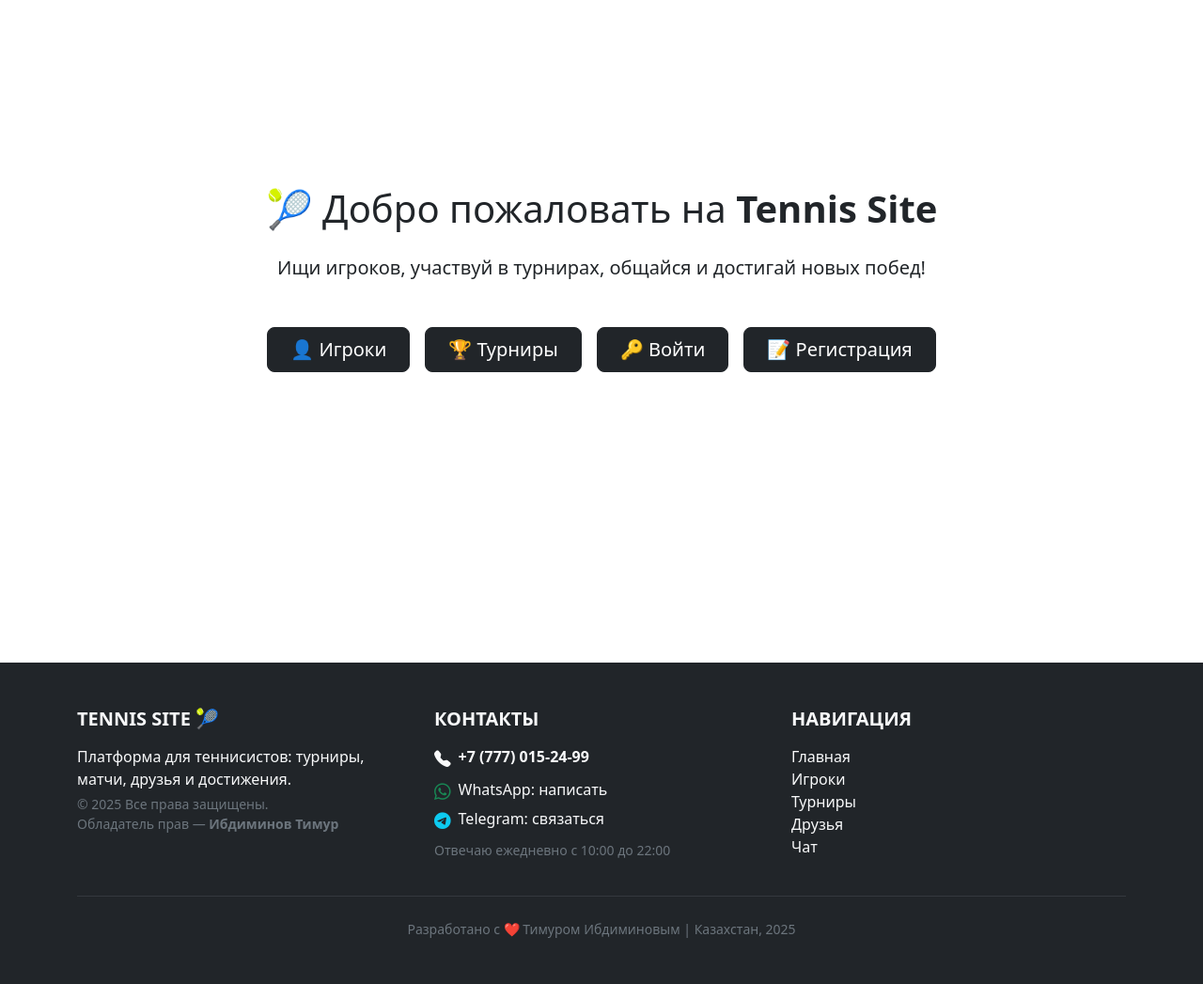
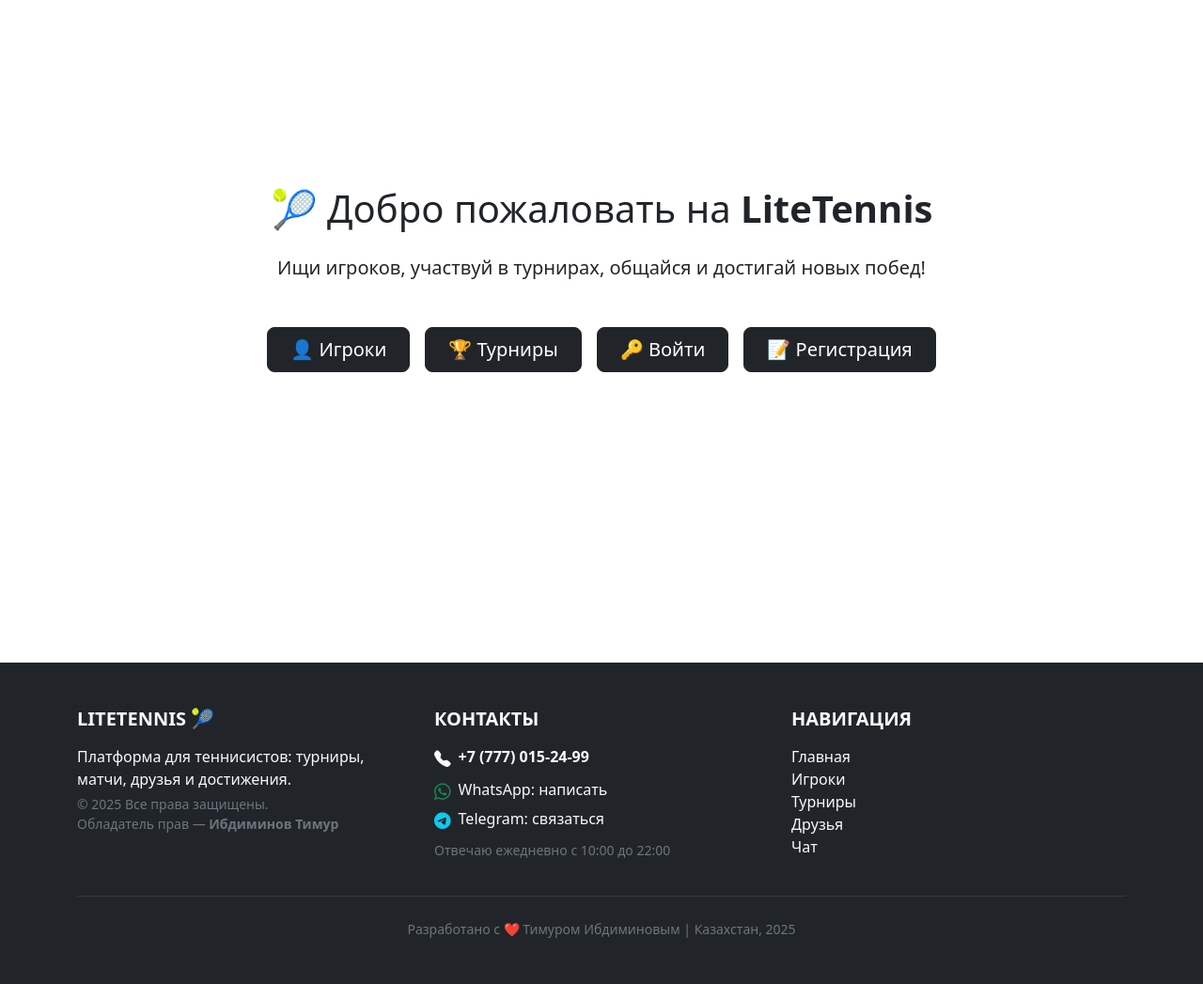
Before and after one commit to tipbandit52-stack/tennis_site, a Django app: page / in a window 1280 px wide. Shown: the part 167-1214 px from the top of the page at 94% size. Run offline with Django 5.2, Linux system fonts and the light colour scheme; some libraries are stand-ins or nearby versions.

Commit message:
Initial commit

```diff
--- a/tennis_site/players/templates/base.html
+++ b/tennis_site/players/templates/base.html
@@ -4,7 +4,7 @@
 <head>
   <meta charset="UTF-8" />
   <meta name="viewport" content="width=device-width, initial-scale=1" />
-  <title>{% block title %}Tennis Site{% endblock %}</title>
+  <title>{% block title %}LiteTennis{% endblock %}</title>
 
   <!-- FlexStart CSS -->
   <link href="{% static 'flexstart/vendor/bootstrap/css/bootstrap.min.css' %}" rel="stylesheet">
@@ -87,7 +87,7 @@
       <div class="row text-center text-md-start">
         <!-- Левая колонка -->
         <div class="col-md-4 mb-4 mb-md-0">
-          <h5 class="text-uppercase fw-bold mb-3">Tennis Site 🎾</h5>
+          <h5 class="text-uppercase fw-bold mb-3">LiteTennis 🎾</h5>
           <p class="mb-1">Платформа для теннисистов: турниры, матчи, друзья и достижения.</p>
           <p class="text-secondary small mb-0">© 2025 Все права защищены.</p>
           <p class="text-secondary small">Обладатель прав — <strong>Ибдиминов Тимур</strong></p>
--- a/tennis_site/players/templates/index.html
+++ b/tennis_site/players/templates/index.html
@@ -4,7 +4,7 @@
 {% block content %}
 <section id="hero" class="d-flex align-items-center" style="min-height: 90vh;" data-aos="fade-up">
   <div class="container text-center">
-    <h1 class="mb-4">🎾 Добро пожаловать на <strong>Tennis Site</strong></h1>
+    <h1 class="mb-4">🎾 Добро пожаловать на <strong>LiteTennis</strong></h1>
     <p class="lead mb-5">Ищи игроков, участвуй в турнирах, общайся и достигай новых побед!</p>
 
     <div class="d-flex flex-column flex-md-row justify-content-center gap-3">
```
Also changed, not shown: 1 other file.
